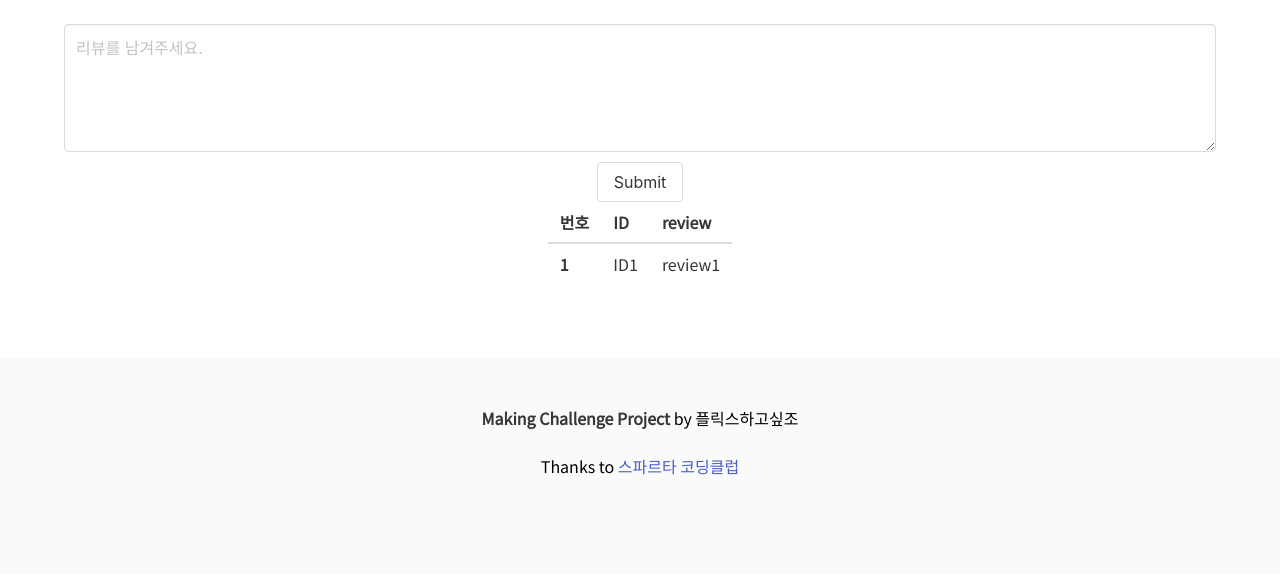
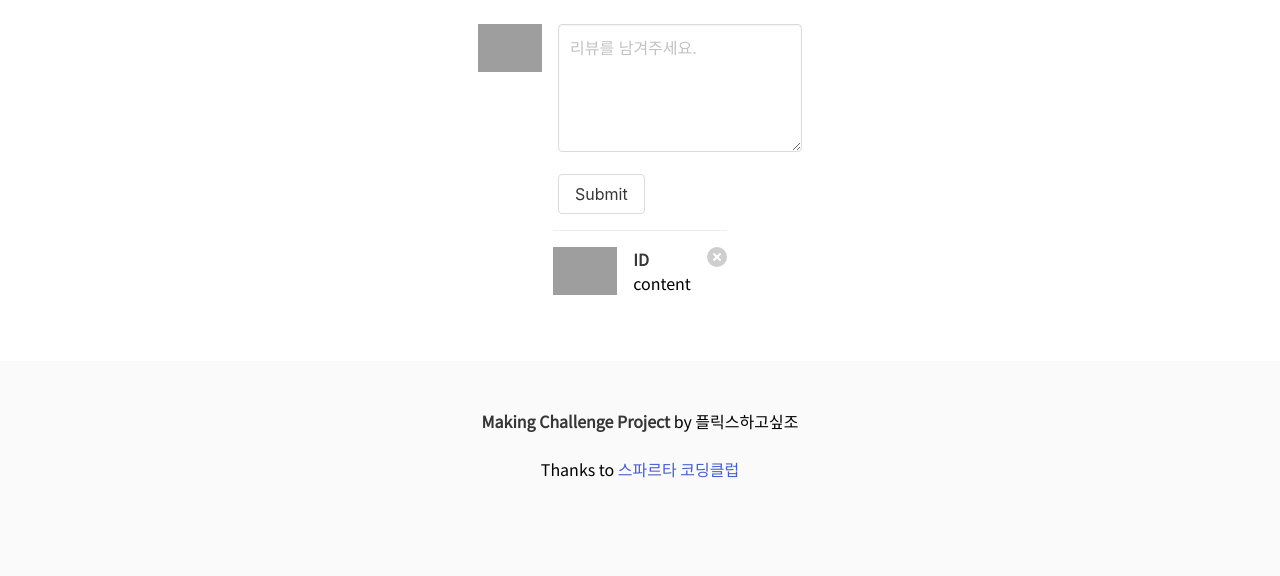
Before and after one commit to making-challenge-7-1/tmm, a Flask app: page /detail in a window 1280 px wide. Shown: the part 66-642 px from the top of the page. Run offline with Flask 2, Linux system fonts and the light colour scheme; data that the repository does not hold is empty; some libraries are stand-ins or nearby versions; grey boxes are pictures that could not be loaded.

Commit message:
review 수정

```diff
--- a/templates/detail.html
+++ b/templates/detail.html
@@ -2,25 +2,45 @@
 
 <div id="movie_detail" class="content is-medium"></div>
 
-    <textarea class="textarea" placeholder="리뷰를 남겨주세요."></textarea>
-    <button class="button">Submit</button>
+    <article class="media">
+      <figure class="media-left">
+        <p class="image is-64x64">
+          <img src="https://bulma.io/images/placeholders/128x128.png">
+        </p>
+      </figure>
+      <div class="media-content">
+        <div class="field">
+          <p class="control">
+            <textarea class="textarea" placeholder="리뷰를 남겨주세요."></textarea>
+          </p>
+        </div>
+        <div class="field">
+          <p class="control">
+            <button class="button">Submit</button>
+          </p>
+        </div>
+      </div>
+    </article>
 
-    <table class="table">
-  <thead>
-    <tr>
-      <th>번호</th>
-      <th>ID</th>
-      <th>review</th>
-    </tr>
-  </thead>
-  <tbody>
-    <tr>
-      <th>1</th>
-      <td>ID1</td>
-      <td>review1</td>
-    </tr>
-  </tbody>
-</table>
+    <article class="media">
+  <figure class="media-left">
+    <p class="image is-64x64">
+      <img src="https://bulma.io/images/placeholders/128x128.png">
+    </p>
+  </figure>
+  <div class="media-content">
+    <div class="content">
+      <p>
+        <strong>ID</strong>
+        <br>
+        content
+      </p>
+    </div>
+  </div>
+  <div class="media-right">
+    <button class="delete"></button>
+  </div>
+</article>
 
 <!-- custom script -->
 {% block javascript %}
```
